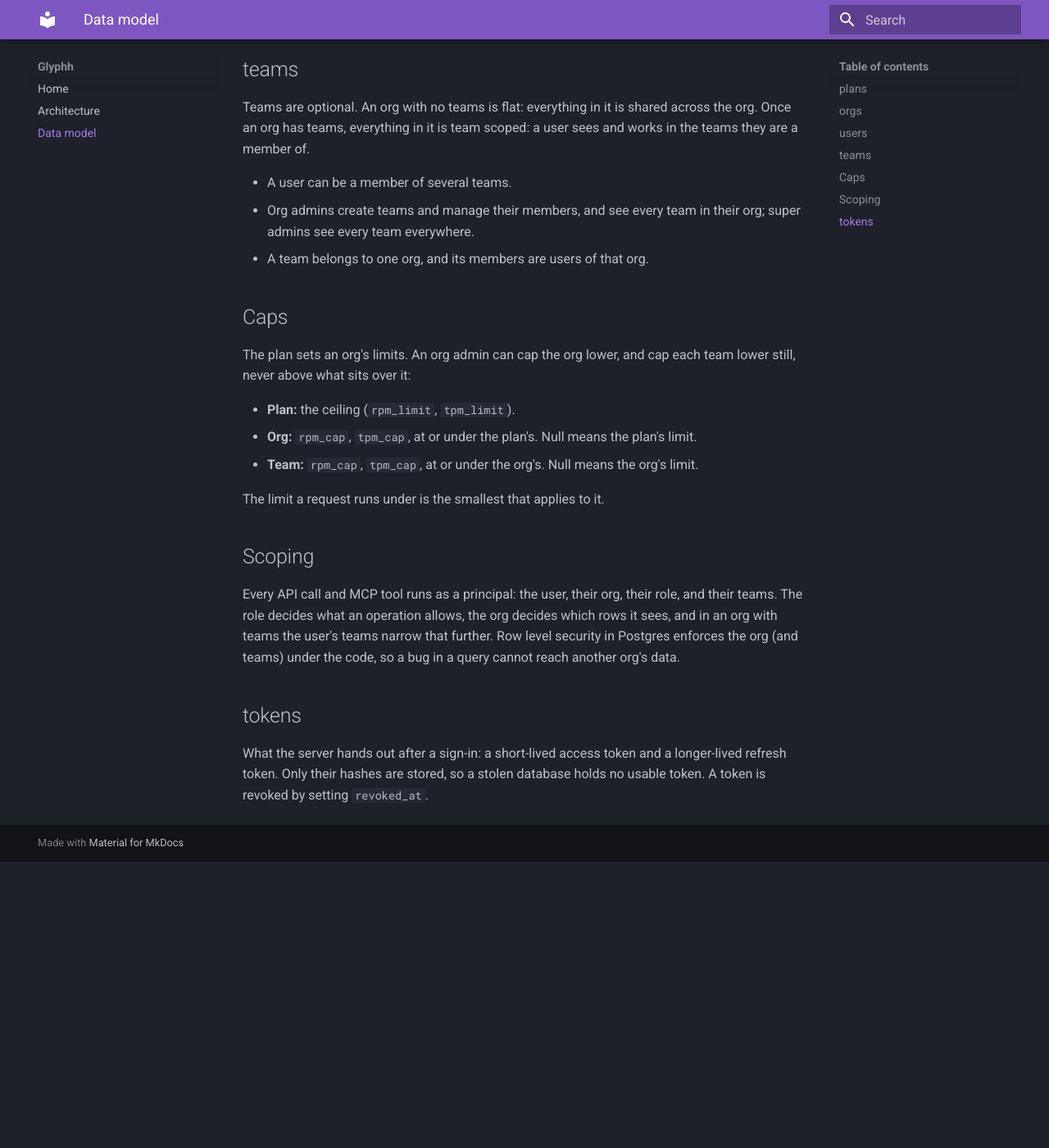
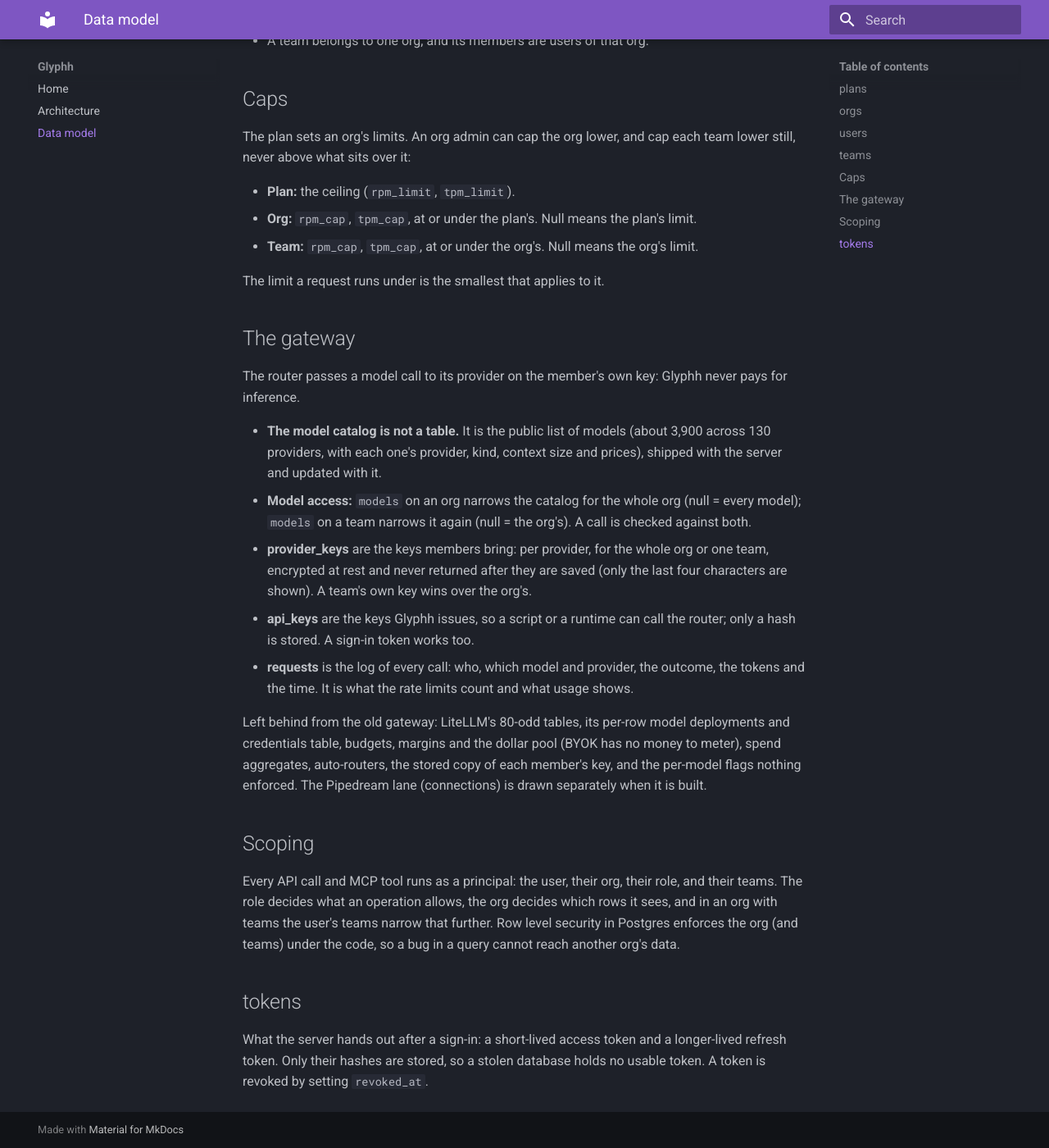
Before and after one commit to glyphh-ai/server, an MkDocs documentation site: the page built from docs/data-model.md, in a window 1280 px wide and 1400 px high, scrolled down 2359 px. Shown: the whole window at 82% size. Built offline with MkDocs 1.6.1 and Material for MkDocs 9.7.7, drawn with Linux system fonts in a browser that asks for light colours; before the commit the page ends 3410 px from its top, so only the background shows below that.

Commit message:
Data model: the gateway, keys brought and issued, model access, the request log
Co-Authored-By: Claude Opus 5.5 <noreply@anthropic.com>

```diff
--- a/docs/data-model.md
+++ b/docs/data-model.md
@@ -11,6 +11,11 @@ erDiagram
     teams ||--o{ team_members : "has"
     users ||--o{ team_members : "is in"
     users ||--o{ tokens : "signs in with"
+    orgs ||--o{ provider_keys : "brings"
+    teams ||--o{ provider_keys : "may scope"
+    orgs ||--o{ api_keys : "issues"
+    api_keys ||--o{ requests : "made"
+    provider_keys ||--o{ requests : "paid"
 
     plans {
         uuid id PK
@@ -33,6 +38,7 @@ erDiagram
         text name
         int rpm_cap "null = the plan's limit"
         int tpm_cap "null = the plan's limit"
+        text_array models "null = every catalog model"
         timestamptz created_at
     }
 
@@ -54,6 +60,7 @@ erDiagram
         text name "unique within the org"
         int rpm_cap "null = the org's limit"
         int tpm_cap "null = the org's limit"
+        text_array models "null = the org's models"
         timestamptz created_at
     }
 
@@ -62,6 +69,48 @@ erDiagram
         uuid org_id FK "the team's and the user's org, enforced by both keys"
         uuid team_id FK
         uuid user_id FK "unique with team_id"
+        timestamptz created_at
+    }
+
+    provider_keys {
+        uuid id PK
+        uuid org_id FK
+        uuid team_id FK "null = the whole org"
+        text provider "anthropic, openai, google, ..."
+        bytea secret "encrypted; never returned"
+        text last4
+        uuid created_by FK
+        timestamptz created_at
+        timestamptz revoked_at
+    }
+
+    api_keys {
+        uuid id PK
+        uuid org_id FK
+        uuid team_id FK "null = the whole org"
+        uuid user_id FK "who made it"
+        text name
+        text key_hash UK
+        text prefix "shown, to tell keys apart"
+        timestamptz expires_at
+        timestamptz last_used_at
+        timestamptz revoked_at
+        timestamptz created_at
+    }
+
+    requests {
+        uuid id PK
+        uuid org_id FK
+        uuid team_id FK
+        uuid user_id FK
+        uuid api_key_id FK "null when a sign-in token made it"
+        uuid provider_key_id FK
+        text provider
+        text model
+        int status
+        int input_tokens
+        int output_tokens
+        int duration_ms
         timestamptz created_at
     }
 
@@ -130,6 +179,18 @@ The plan sets an org's limits. An org admin can cap the org lower, and cap each
 
 The limit a request runs under is the smallest that applies to it.
 
+## The gateway
+
+The router passes a model call to its provider on the member's own key: Glyphh never pays for inference.
+
+- **The model catalog is not a table.** It is the public list of models (about 3,900 across 130 providers, with each one's provider, kind, context size and prices), shipped with the server and updated with it.
+- **Model access:** `models` on an org narrows the catalog for the whole org (null = every model); `models` on a team narrows it again (null = the org's). A call is checked against both.
+- **provider_keys** are the keys members bring: per provider, for the whole org or one team, encrypted at rest and never returned after they are saved (only the last four characters are shown). A team's own key wins over the org's.
+- **api_keys** are the keys Glyphh issues, so a script or a runtime can call the router; only a hash is stored. A sign-in token works too.
+- **requests** is the log of every call: who, which model and provider, the outcome, the tokens and the time. It is what the rate limits count and what usage shows.
+
+Left behind from the old gateway: LiteLLM's 80-odd tables, its per-row model deployments and credentials table, budgets, margins and the dollar pool (BYOK has no money to meter), spend aggregates, auto-routers, the stored copy of each member's key, and the per-model flags nothing enforced. The Pipedream lane (connections) is drawn separately when it is built.
+
 ## Scoping
 
 Every API call and MCP tool runs as a principal: the user, their org, their role, and their teams. The role decides what an operation allows, the org decides which rows it sees, and in an org with teams the user's teams narrow that further. Row level security in Postgres enforces the org (and teams) under the code, so a bug in a query cannot reach another org's data.
```
